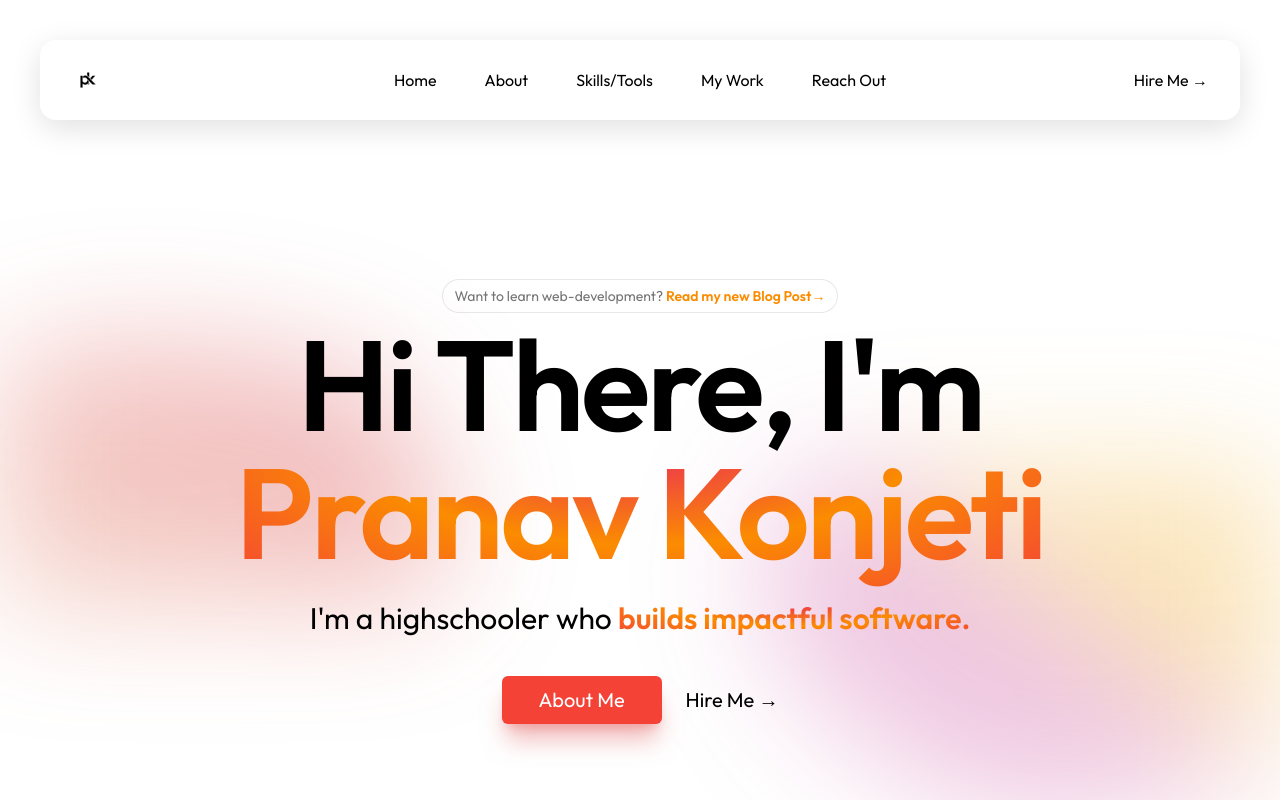
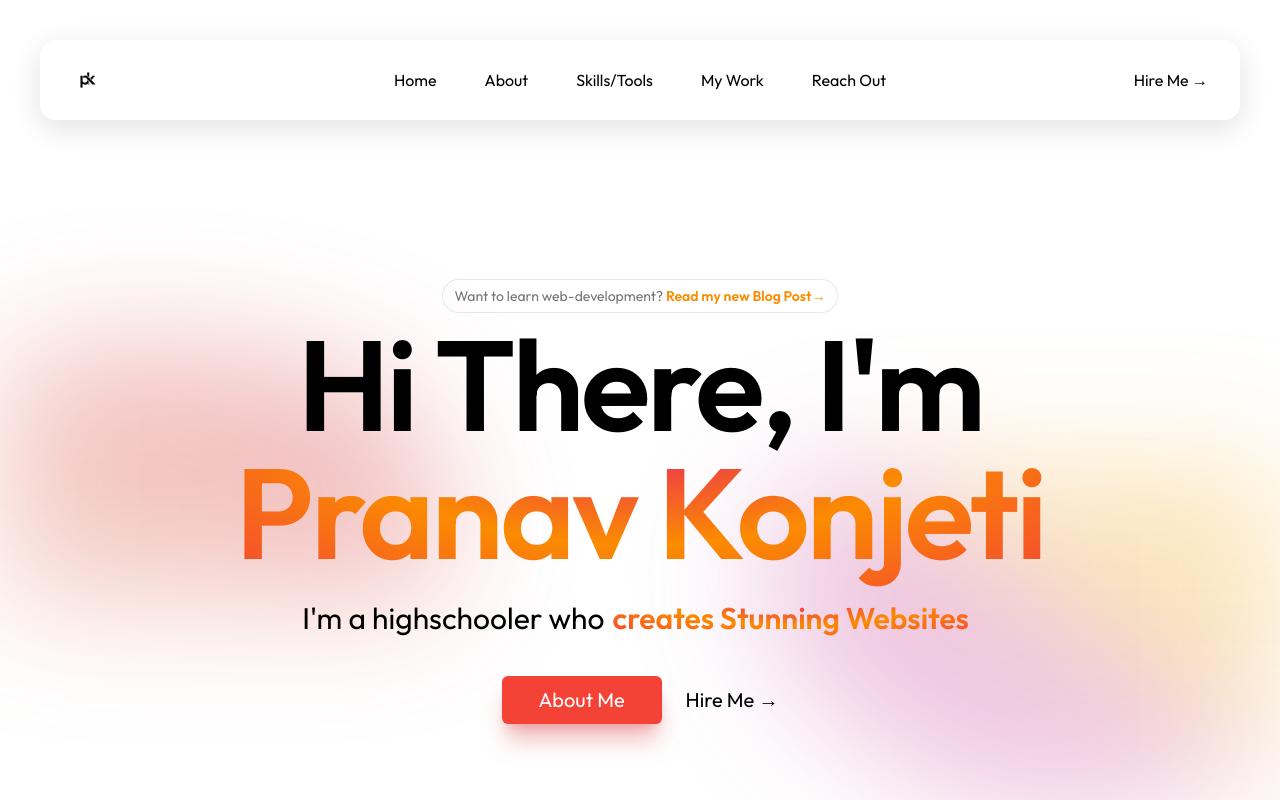
Before and after one commit to PkTheCoda/portfolio, a React (Vite) app: page / in a window 1280 px wide. Shown: the top 800 px of the page. Built offline with nearby package versions, Linux system fonts and the light colour scheme.

Commit message:
fixed supabase text

```diff
--- a/src/Components/HeroMain.jsx
+++ b/src/Components/HeroMain.jsx
@@ -1,3 +1,7 @@
+import React from "react"
+import { TypeAnimation } from 'react-type-animation';
+
+
 export default function HeroMain() {
     return (
         <>
@@ -31,8 +35,28 @@ export default function HeroMain() {
                 Hi There, I'm <span className='main-gradient'>Pranav Konjeti</span>
               </h1>
               <p className="mt-6 text-xl sm:text-3xl leading-8 text-black font-outfit">
-                I'm a highschooler who <span className='main-gradient font-semibold'>builds impactful software.</span>
+                I'm a highschooler who
+                <span className='main-gradient font-semibold ml-2'>
+                <TypeAnimation
+                        sequence={[
+                            'builds Impactful Software', // Types 'One'
+                            1500, // Waits 1.5s
+                            'creates Stunning Websites', // Deletes 'One' and types 'Two'
+                            1500, // Waits 1.5s
+                            'works with Clients worldwide', // Deletes 'One' and types 'Two'
+                            1500, // Waits 1.5s
+                            () => {
+                            console.log('Sequence completed');
+                            },
+                        ]}
+                        wrapper="span"
+                        cursor={true}
+                        repeat={Infinity}
+                        style={{}}
+                    />
+                </span>
               </p>
+
               <div className="mt-10 flex items-center justify-center gap-x-6">
                 <a
                   href="#about"
--- a/src/Components/ToolsSection.jsx
+++ b/src/Components/ToolsSection.jsx
@@ -147,26 +147,26 @@ export default function ToolsSection() {
                 alt={tool.text}
                 className="w-max px-4 h-20 mx-auto mb-4"
               />
-              <p className="text-lg font-semibold font-outfit">{tool.text}</p>
+              <p className="text-lg font-outfit">{tool.text}</p>
             </div>
           ))}
 
           <div
             className="bg-white shadow-sm relative p-6 rounded-lg text-center w-max "
           >
-            <div className="p-4 hidden sm:block bg-white shadow-md rounded-md gap-y-2 absolute text-white -top-6 -right-24 border-2 border-orange-900">
+            <div className="p-4 hidden sm:block bg-white shadow-md rounded-md gap-y-2 absolute -top-6 -right-24 border-2 border-orange-900">
               <img
                 src="https://cdn.jsdelivr.net/gh/devicons/devicon@latest/icons/supabase/supabase-original.svg"
                 alt="Supabase"
                 className="w-20"
               />
-              <p className="text-md font-semibold font-outfit">Or Supabase</p>
+              <p className="text-md font-outfit">Or Supabase</p>
             </div>
             <img
               src="https://cdn.jsdelivr.net/gh/devicons/devicon/icons/firebase/firebase-plain.svg"
               className="w-max px-4 h-20 mx-auto mb-4"
             />
-            <p className="text-lg font-semibold font-outfit">Firebase</p>
+            <p className="text-lg font-outfit">Firebase</p>
           </div>
 
         </div>
```
